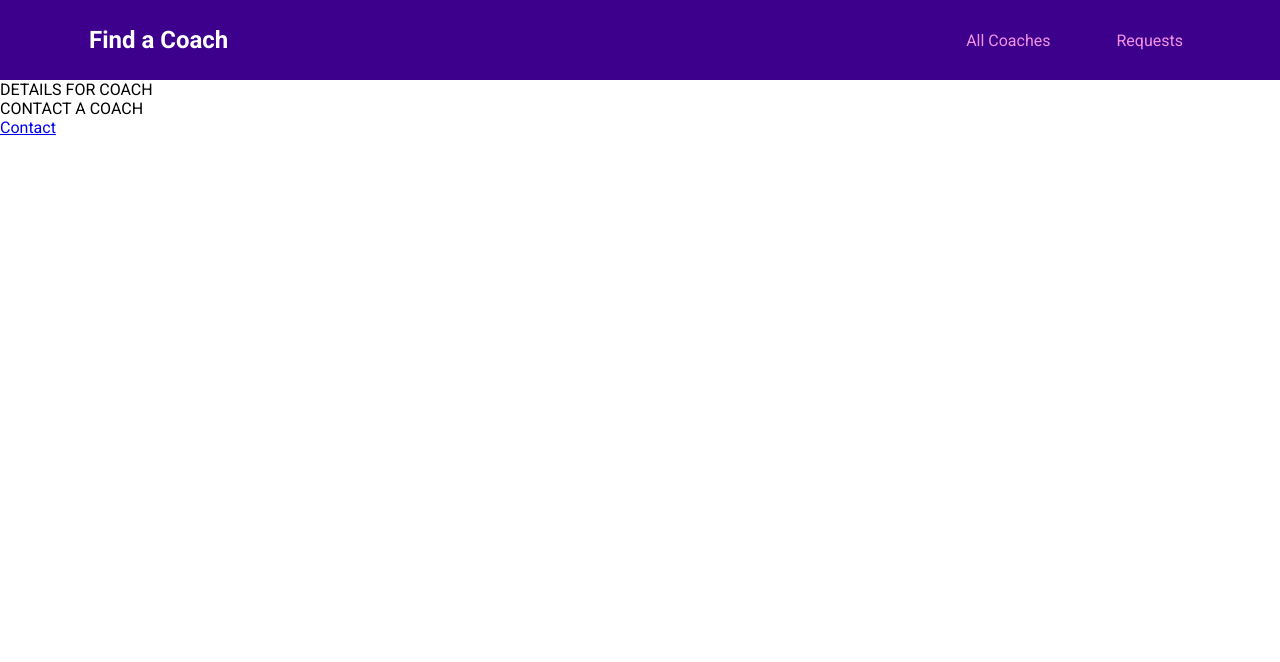
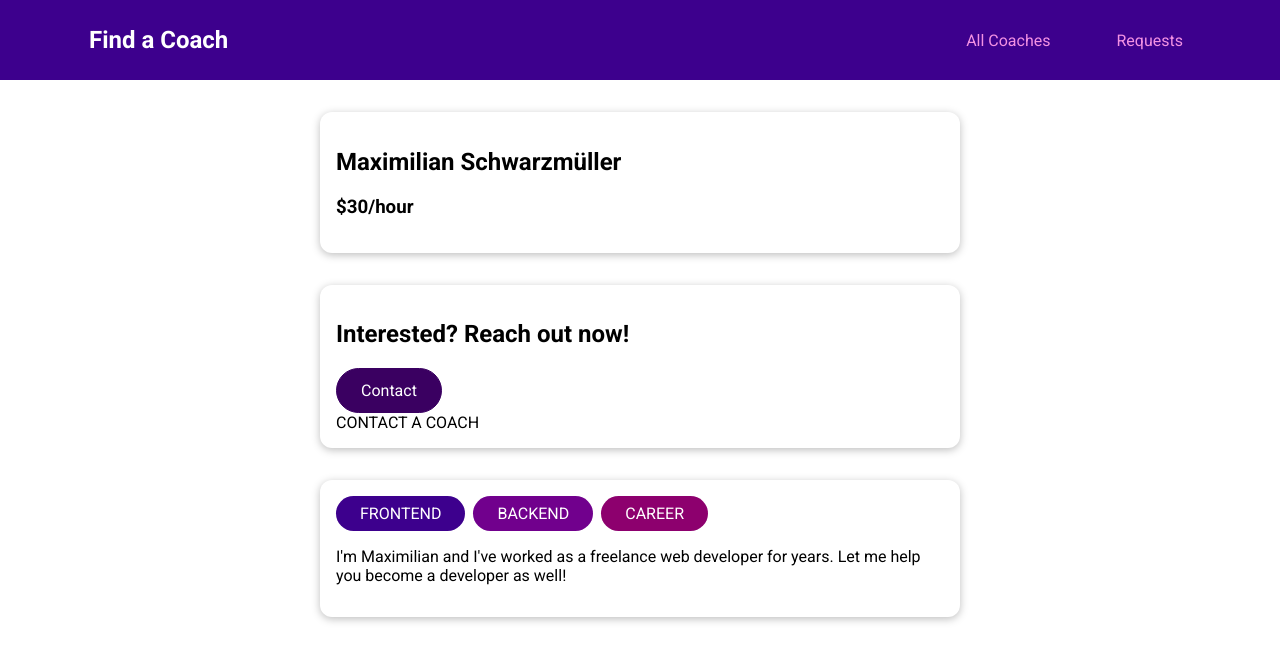
Before and after one commit to AbdallahRagab7/coach-app, a Vue app: page /coaches/c1/contact in a window 1280 px wide. Shown: the top 662 px of the page. Built offline with nearby package versions, Linux system fonts and the light colour scheme.

Commit message:
Add CoachFilter

```diff
--- /dev/null
+++ b/src/components/coaches/CoachFilter.vue
@@ -0,0 +1,67 @@
+<template>
+  <base-card>
+    <h2>Find Your Coach</h2>
+    <span class="filter-option">
+      <input type="checkbox" id="frontend" checked @change="setFilter" />
+      <label for="frontend">Frontend</label>
+    </span>
+    <span class="filter-option">
+      <input type="checkbox" id="backend" checked @change="setFilter" />
+      <label for="backend">Backend</label>
+    </span>
+    <span class="filter-option">
+      <input type="checkbox" id="career" checked @change="setFilter" />
+      <label for="career">Career</label>
+    </span>
+  </base-card>
+</template>
+
+<script>
+export default {
+  emits: ['change-filter'],
+  data() {
+    return {
+      filters: {
+        frontend: true,
+        backend: true,
+        career: true
+      }
+    };
+  },
+  methods: {
+    setFilter(event) {
+      const inputId = event.target.id;
+      const isActive = event.target.checked;
+      const updatedFilters = {
+        ...this.filters,
+        [inputId]: isActive //[anyVarible] means dynamic property
+      };
+      this.filters = updatedFilters;
+      this.$emit('change-filter', updatedFilters);
+    }
+  }
+}
+</script>
+
+<style scoped>
+h2 {
+  margin: 0.5rem 0;
+}
+
+.filter-option {
+  margin-right: 1rem;
+}
+
+.filter-option label,
+.filter-option input {
+  vertical-align: middle;
+}
+
+.filter-option label {
+  margin-left: 0.25rem;
+}
+
+.filter-option.active label {
+  font-weight: bold;
+}
+</style>
--- a/src/components/ui/BaseButton.vue
+++ b/src/components/ui/BaseButton.vue
@@ -15,7 +15,7 @@
       required: false,
       default: null
     },
-    link: {
+    link: {// to know which should be render button or router-link
       type: Boolean,
       required: false,
       default: false
--- a/src/pages/NotFound.vue
+++ b/src/pages/NotFound.vue
@@ -1,6 +1,5 @@
 <template>
-<div>
-    not Found
-
+    <div>
+        Not Fount
     </div>
 </template>
--- a/src/pages/coaches/CoachDetail.vue
+++ b/src/pages/coaches/CoachDetail.vue
@@ -1,7 +1,58 @@
 <template>
 <div>
-  DETAILS FOR COACH
-  <router-view></router-view>
-  <router-link to="/coaches/c1/contact">Contact</router-link>
+  <section>
+    <base-card>
+      <h2>{{ fullName }}</h2>
+      <h3>${{ rate }}/hour</h3>
+    </base-card>
+  </section>
+  <section>
+    <base-card>
+      <header>
+        <h2>Interested? Reach out now!</h2>
+        <base-button link :to="contactLink">Contact</base-button>
+      </header>
+      <router-view></router-view>
+    </base-card>
+  </section>
+  <section>
+    <base-card>
+      <base-badge v-for="area in areas" :key="area" :type="area" :title="area"></base-badge>
+      <p>{{ description }}</p>
+    </base-card>
+  </section>
   </div>
 </template>
+
+<script>
+export default {
+  props: ['id'], // dynamic paramter passed by (props:true)
+  data() {
+    return {
+      selectedCoach: null,
+    };
+  },
+  computed: {
+    fullName() {
+      return this.selectedCoach.firstName + ' ' + this.selectedCoach.lastName;
+    },
+    areas() {
+      return this.selectedCoach.areas;
+    },
+    rate() {
+      return this.selectedCoach.hourlyRate;
+    },
+    description() {
+      return this.selectedCoach.description;
+    },
+    contactLink() {
+      return this.$route.path + '/' + this.id + '/contact';
+    }
+  },
+  created() {
+    this.selectedCoach = this.$store.getters['coaches/coaches'].find(
+      (coach) => coach.id === this.id
+    );
+  },
+};
+</script>
--- a/src/pages/coaches/CoachesList.vue
+++ b/src/pages/coaches/CoachesList.vue
@@ -1,12 +1,15 @@
+
 <template>
 <div>
-    <section>FILTER</section>
+  <section>
+    <coach-filter @change-filter="setFilters"></coach-filter>
+  </section>
   <section>
     <base-card>
       <div class="controls">
         <base-button mode="outline">Refresh</base-button>
+                  <!-- link >>>> link =true -->
 
-          <!-- link >>>> link =true -->
         <base-button link to="/register">Register as Coach</base-button>
       </div>
         <!-- coach data can't be access by vuex because its local (using for loop)
@@ -29,21 +32,48 @@
 </template>
 
 <script>
-import CoachItem from "../../components/coaches/CoachItem.vue";
+import CoachItem from '../../components/coaches/CoachItem.vue';
+import CoachFilter from '../../components/coaches/CoachFilter.vue';
 
 export default {
   components: {
     CoachItem,
+    CoachFilter
+  },
+  data() {
+    return {
+      activeFilters: {
+        frontend: true,
+        backend: true,
+        career: true
+      }
+    };
   },
   computed: {
     filteredCoaches() {
-      return this.$store.getters["coaches/coaches"];
+      const coaches = this.$store.getters['coaches/coaches'];
+      return coaches.filter(coach => {
+        if (this.activeFilters.frontend && coach.areas.includes('frontend')) {
+          return true;
+        }
+        if (this.activeFilters.backend && coach.areas.includes('backend')) {
+          return true;
+        }
+        if (this.activeFilters.career && coach.areas.includes('career')) {
+          return true;
+        }
+        return false;
+      });
     },
     hasCoaches() {
-      // access through named space(coaches)
-      return this.$store.getters["coaches/hasCoaches"];
+      return this.$store.getters['coaches/hasCoaches'];
     },
   },
+  methods: {
+    setFilters(updatedFilters) {
+      this.activeFilters = updatedFilters;
+    }
+  }
 };
 </script>
 
--- a/src/pages/requests/ContactCoach.vue
+++ b/src/pages/requests/ContactCoach.vue
@@ -1,5 +1,3 @@
 <template>
-<div>
   CONTACT A COACH
-  </div>
 </template>
--- a/src/pages/requests/RequestsReceived.vue
+++ b/src/pages/requests/RequestsReceived.vue
@@ -1,5 +1,3 @@
 <template>
-<div>
   REQUESTS
-  </div>
 </template>
--- a/src/router.js
+++ b/src/router.js
@@ -15,6 +15,7 @@
     {
       path: '/coaches/:id',
       component: CoachDetail,
+      props: true, // to pass :id as a prop
       children: [
         { path: 'contact', component: ContactCoach } // /coaches/c1/contact
       ]
--- a/src/store/index.js
+++ b/src/store/index.js
@@ -5,7 +5,6 @@
 const store = createStore({
   modules: {
     coaches: coachesModule
-    // coaches (named space) , use it to access getters,actions,mutations of this module by it
   }
 });
 
--- a/src/store/modules/coaches/getters.js
+++ b/src/store/modules/coaches/getters.js
@@ -2,7 +2,7 @@
   coaches(state) {
     return state.coaches;
   },
-  hasCoaches(state) { // to check if no data
+  hasCoaches(state) {
     return state.coaches && state.coaches.length > 0;
   }
 };
--- a/src/store/modules/coaches/index.js
+++ b/src/store/modules/coaches/index.js
@@ -4,7 +4,6 @@
 
 export default {
   namespaced: true,
-  // make entire module locked , wmt2drsh t3ml access ly ay 7aga fi module 8er by named space
   state() {
     return {
       coaches: [
```
Also changed, not shown: src/components/coaches/CoachItem.vue (+4 -4 lines). Lines whose indentation alone changed are shown as unchanged.
